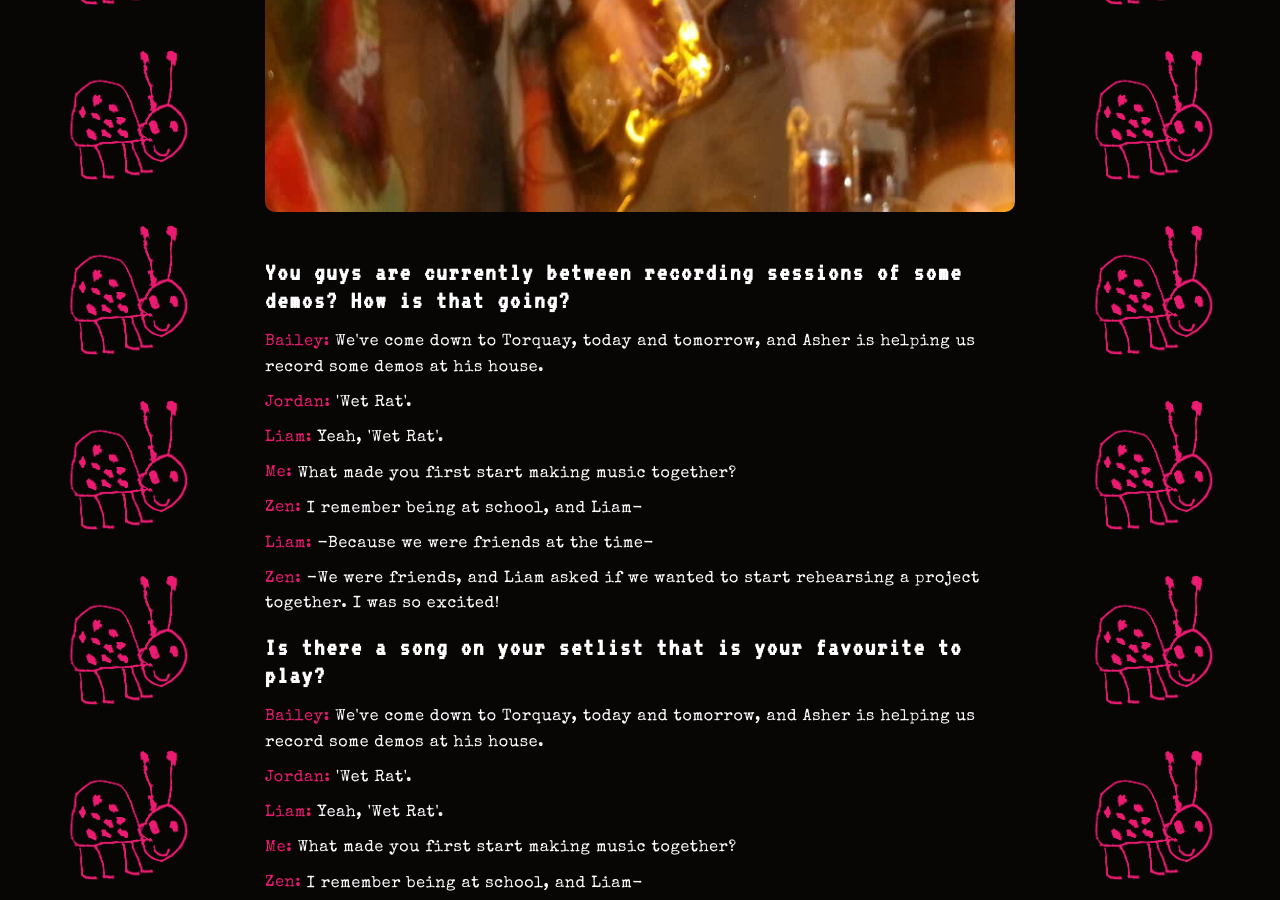
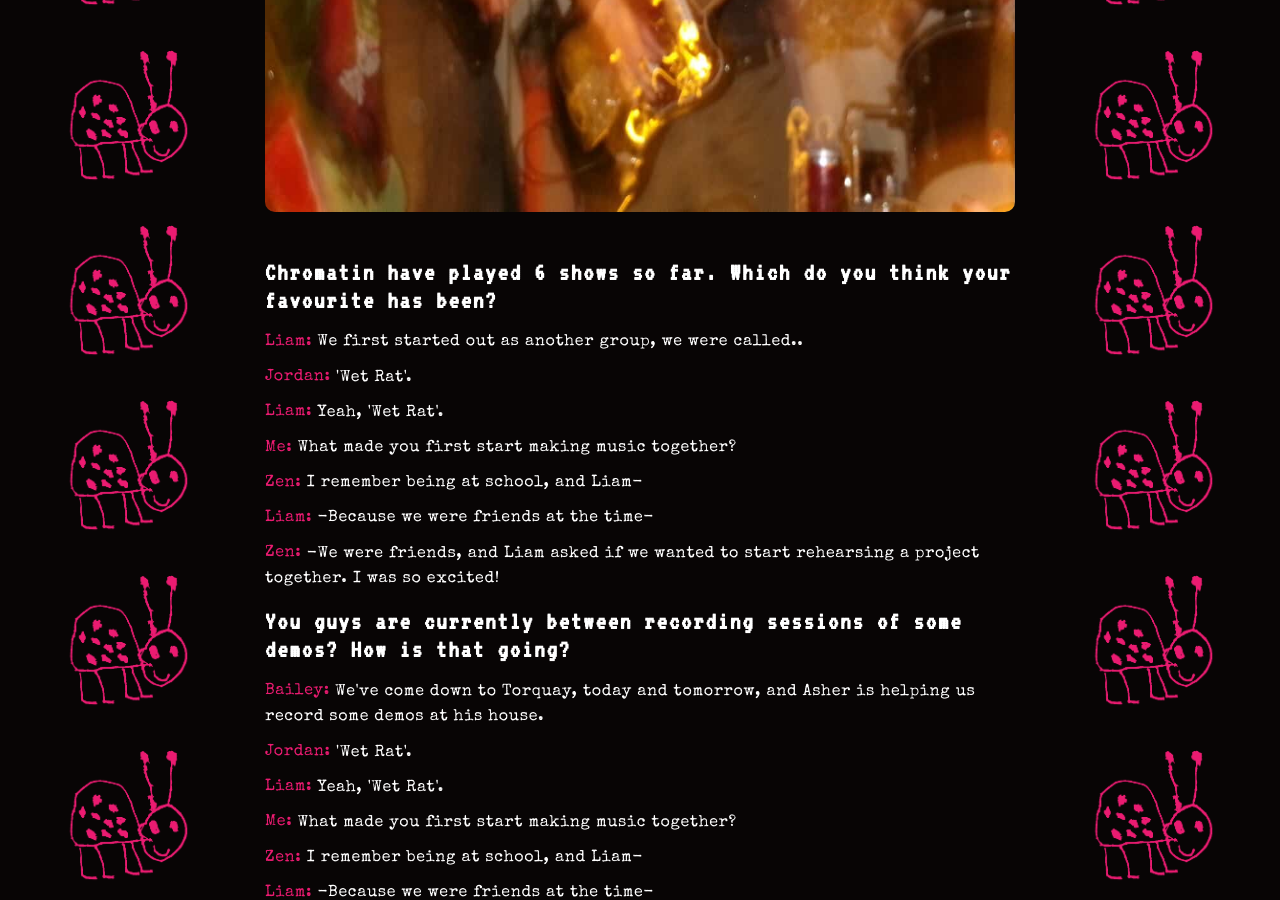
Before and after one commit to xxiwriterecipesnotlovelettersxx/xxiwriterecipesnotlovelettersxx.github.io, a Jekyll site: the page built from _posts/2026-03-10-interview-with-chromatin.md, in a window 1280 px wide and 900 px high, scrolled down 2790 px. Built offline with Jekyll 4.4.1, drawn with Linux system fonts in a browser that asks for light colours.

Commit message:
Update 2026-03-10-interview-with-chromatin.md

```diff
--- a/_posts/2026-03-10-interview-with-chromatin.md
+++ b/_posts/2026-03-10-interview-with-chromatin.md
@@ -72,6 +72,24 @@ Here is their interview!
 
 ![everythingilove](/images/chrom4.jpg)
 
+### Chromatin have played 6 shows so far. Which do you think your favourite has been?
+
+<p class="interview">
+<span class="speaker">Liam:</span> We first started out as another group, we were called..
+<br>
+<span class="speaker">Jordan:</span>  'Wet Rat'.
+<br>
+<span class="speaker">Liam:</span>  Yeah, 'Wet Rat'.
+<br>
+<span class="speaker">Me:</span>  What made you first start making music together?
+<br>
+<span class="speaker">Zen:</span>  I remember being at school, and Liam-
+<br>
+<span class="speaker">Liam:</span>  -Because we were friends at the time-
+<br>
+<span class="speaker">Zen:</span>  -We were friends, and Liam asked if we wanted to start rehearsing a project together. I was so excited!
+</p>
+
 ### You guys are currently between recording sessions of some demos? How is that going?
 
 <p class="interview">
```
